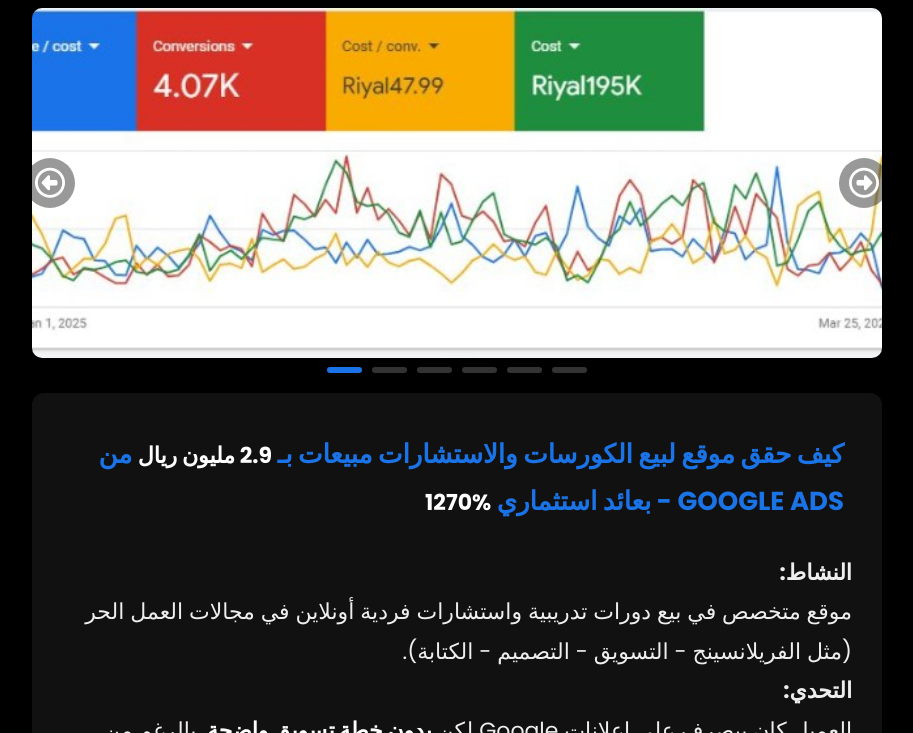
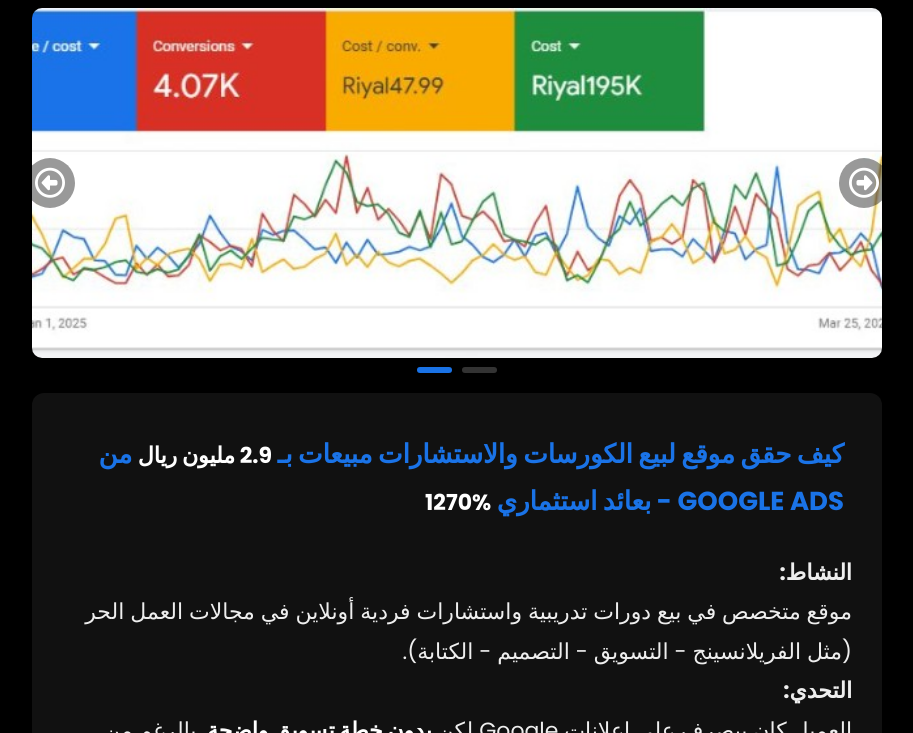
Before and after one commit to ahmed16-eltabakh/Mohammed-Nageh, a plain HTML site: page HTML/case-study.html in a window 1280 px wide. Shown: the part 67-800 px from the top of the page, without its empty margins (183-1096 px from the left). Drawn offline with Linux system fonts and the light colour scheme.

Commit message:
repair the imgs

```diff
--- a/CSS/case-study.css
+++ b/CSS/case-study.css
@@ -127,7 +127,6 @@ main .container .imgs .dots-container .dot:hover{
     border-radius: 12px;
     line-height: 1.8;
     max-width: 850px;
-    /* margin: auto; */
     text-align: start;
 }
 
--- a/JS/case-study.js
+++ b/JS/case-study.js
@@ -5,12 +5,8 @@ let dotsContainer = document.querySelector(".dots-container");
 let currentIndex = 0;
 
 let imgs = [
-    "../imgs/case-studies/case-study (1).jpg",
-    "../imgs/case-studies/case-study (2).jpg",
-    "../imgs/case-studies/case-study (3).jpg",
-    "../imgs/case-studies/case-study (4).jpg",
-    "../imgs/case-studies/case-study (5).jpg",
-    "../imgs/case-studies/case-study (6).jpg"
+    "../imgs/case-studies/case-study (6).jpg",
+    "../imgs/case-studies/case-study (7).jpg"
 ];
 
 imgs.forEach((_, index) =>{
```
Also changed, not shown: imgs/case-studies/case-study (7).jpg (added).
